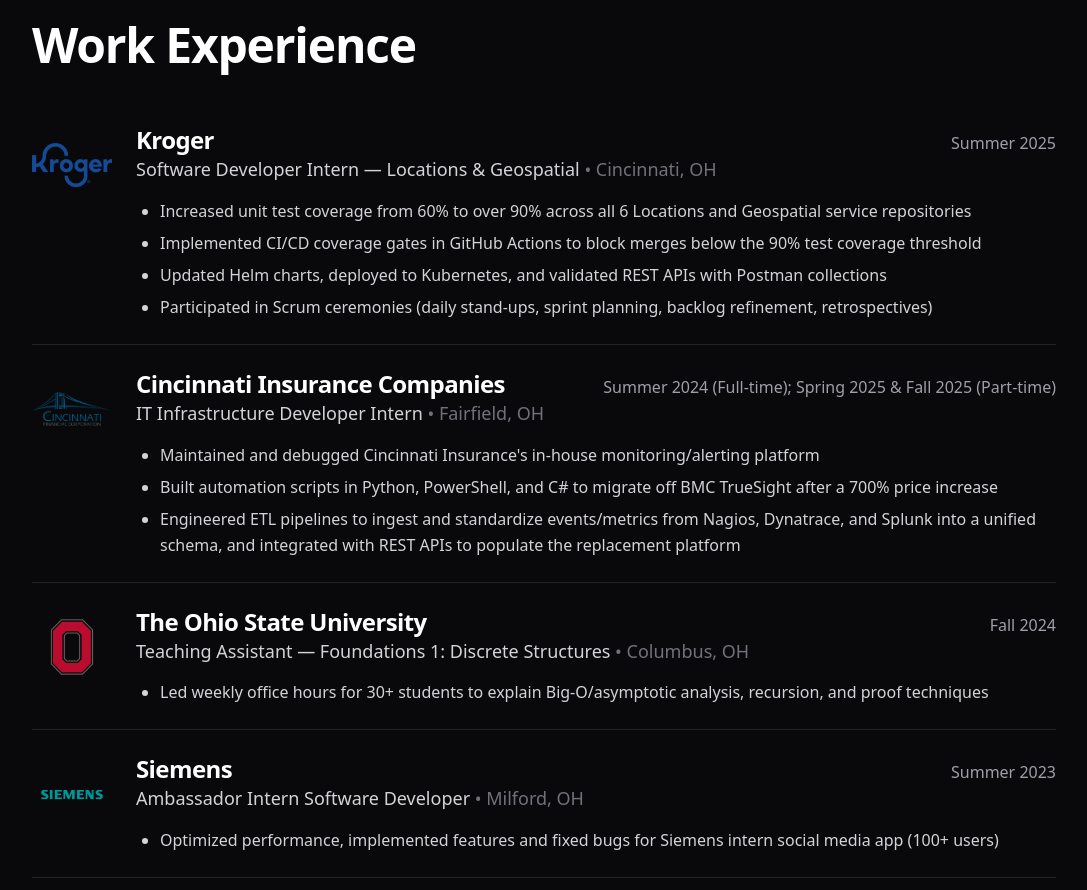
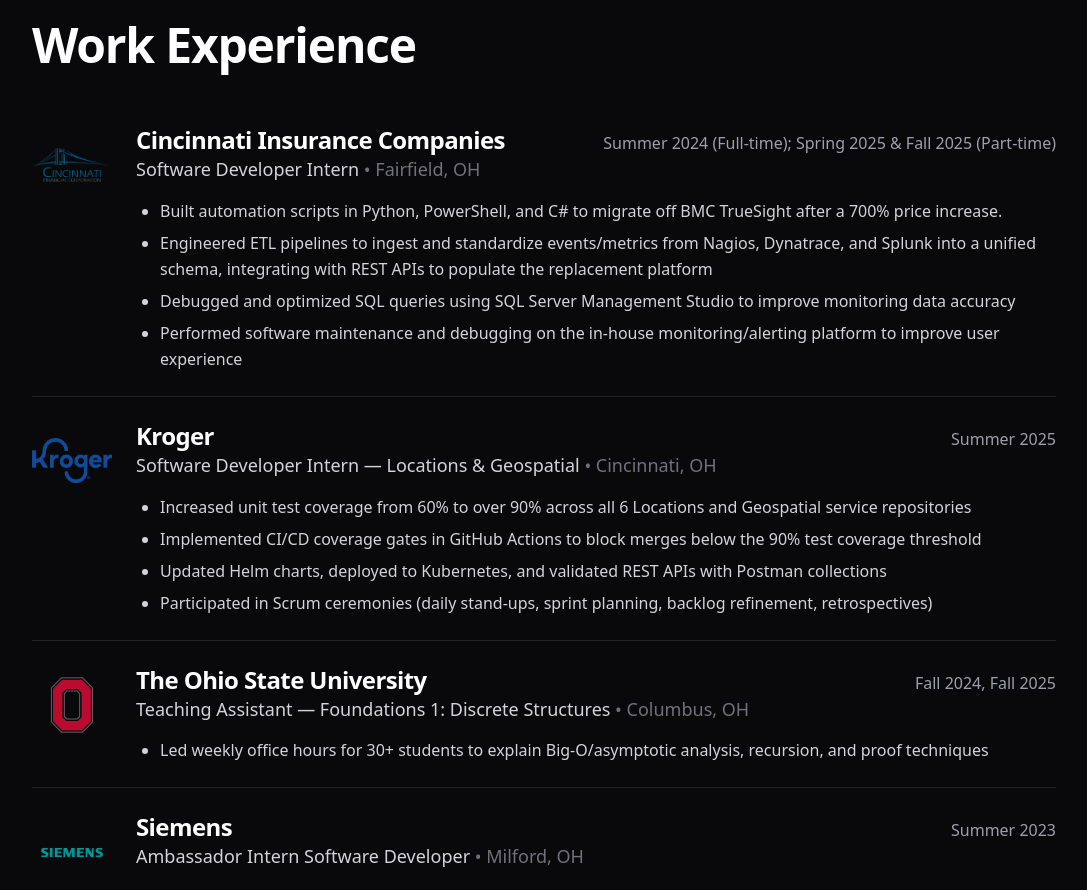
Before and after one commit to KyleWhite22/Portfolio, a React (Vite) app in the folder client/: page / in a window 1280 px wide. Shown: the part 900-1790 px from the top of the page, without its empty margins (96-1183 px from the left). Built offline with nearby package versions, Linux system fonts and the light colour scheme; a web font is replaced by a local one.

Commit message:
workd update

```diff
--- a/client/src/components/Work.tsx
+++ b/client/src/components/Work.tsx
@@ -17,7 +17,22 @@
 };
 
 const work: WorkItem[] = [
-  {
+   {
+    company: "Cincinnati Insurance Companies",
+    role: "Software Developer Intern",
+    dates: "Summer 2024 (Full-time); Spring 2025 & Fall 2025 (Part-time)",
+    location: "Fairfield, OH",
+    bullets: [
+      "Built automation scripts in Python, PowerShell, and C# to migrate off BMC TrueSight after a 700% price increase.",
+      "Engineered ETL pipelines to ingest and standardize events/metrics from Nagios, Dynatrace, and Splunk into a unified schema, integrating with REST APIs to populate the replacement platform",
+      "Debugged and optimized SQL queries using SQL Server Management Studio to improve monitoring data accuracy",
+      "Performed software maintenance and debugging on the in-house monitoring/alerting platform to improve user experience",
+    ],
+    logoSrc: cincinnatiLogo,
+    logoAlt: "Cincinnati Insurance Companies logo",
+    link: "https://www.cinfin.com/",
+  },
+   {
     company: "Kroger",
     role: "Software Developer Intern — Locations & Geospatial",
     dates: "Summer 2025",
@@ -33,23 +48,9 @@
     link: "https://www.thekrogerco.com/",
   },
   {
-    company: "Cincinnati Insurance Companies",
-    role: "IT Infrastructure Developer Intern",
-    dates: "Summer 2024 (Full-time); Spring 2025 & Fall 2025 (Part-time)",
-    location: "Fairfield, OH",
-    bullets: [
-      "Maintained and debugged Cincinnati Insurance's in-house monitoring/alerting platform",
-      "Built automation scripts in Python, PowerShell, and C# to migrate off BMC TrueSight after a 700% price increase",
-      "Engineered ETL pipelines to ingest and standardize events/metrics from Nagios, Dynatrace, and Splunk into a unified schema, and integrated with REST APIs to populate the replacement platform",
-    ],
-    logoSrc: cincinnatiLogo,
-    logoAlt: "Cincinnati Insurance Companies logo",
-    link: "https://www.cinfin.com/",
-  },
-  {
     company: "The Ohio State University",
     role: "Teaching Assistant — Foundations 1: Discrete Structures",
-    dates: "Fall 2024",
+    dates: "Fall 2024, Fall 2025",
     location: "Columbus, OH",
     bullets: [
       "Led weekly office hours for 30+ students to explain Big-O/asymptotic analysis, recursion, and proof techniques"
```
